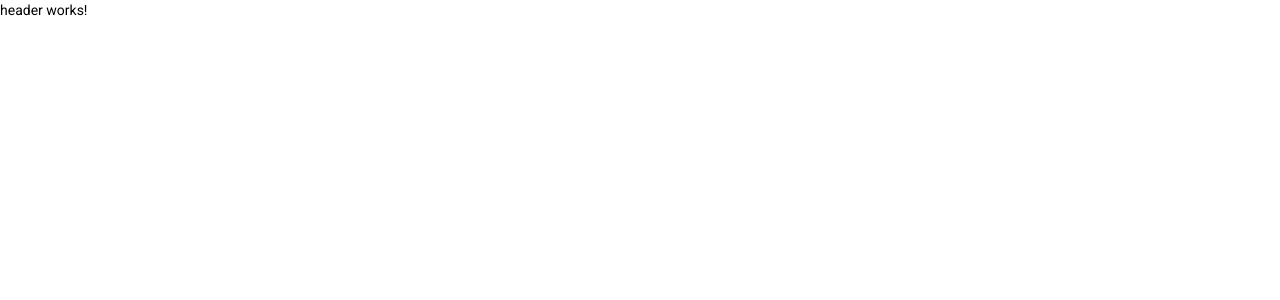
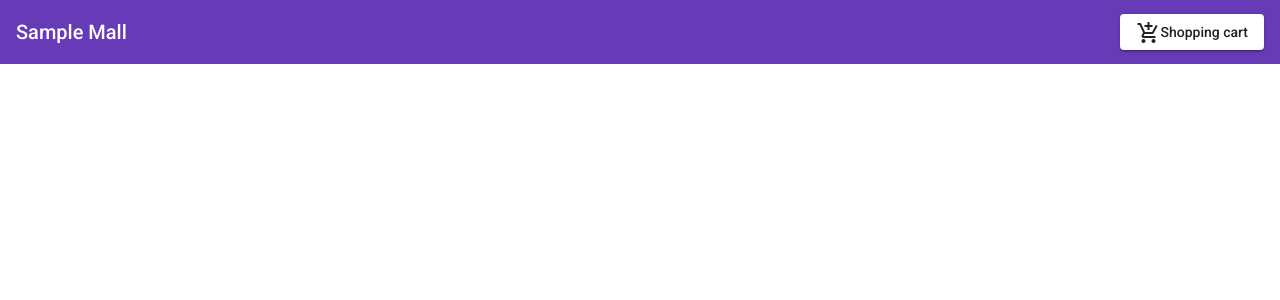
Before and after one commit to takurofukuta/study_angular_sampple-app, an Angular app: page / in a window 1280 px wide. Shown: the top 300 px of the page. Built offline with nearby package versions, Linux system fonts and the light colour scheme.

Commit message:
Sampleアプリでヘッダーを実装

```diff
--- a/src/app/header/header.component.css
+++ b/src/app/header/header.component.css
@@ -0,0 +1,3 @@
+.example-spacer {
+  flex: 1 1 auto;
+}
--- a/src/app/header/header.component.html
+++ b/src/app/header/header.component.html
@@ -1 +1,9 @@
-<p>header works!</p>
+<div class="main-container">
+  <mat-toolbar color="primary">
+    <span>Sample Mall</span>
+    <span class="example-spacer"></span>
+    <button mat-raised-button>
+      <mat-icon>add_shopping_cart</mat-icon>Shopping cart
+    </button>
+  </mat-toolbar>
+</div>
```
Also changed, not shown: src/app/app.module.ts (+8 -4 lines).
